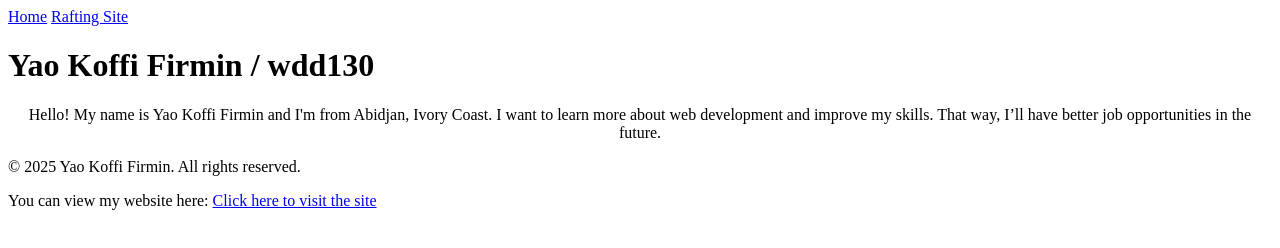
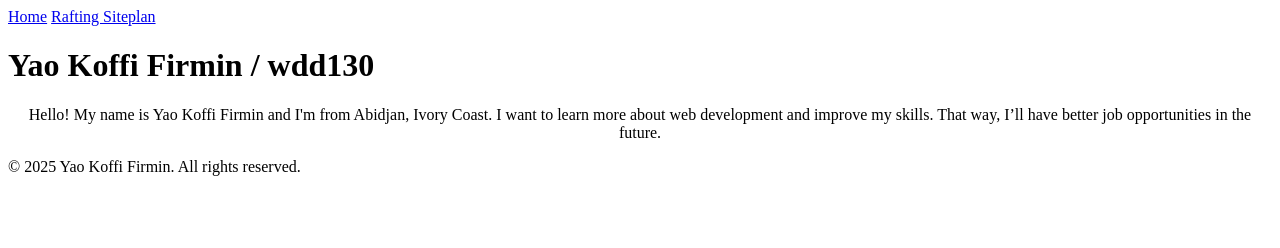
Before and after one commit to koffibyu25/wdd130, a plain HTML site: page index.html in a window 1280 px wide. Drawn offline with Linux system fonts and the light colour scheme.

Commit message:
Update index.html

```diff
--- a/index.html
+++ b/index.html
@@ -9,7 +9,7 @@
     <header>
         <nav>
             <a href="https://koffibyu25.github.io/wdd130/">Home</a>
-            <a href="wnr/">Rafting Site</a>
+            <a href="wnr/">Rafting Siteplan</a>
         </nav>
     </header>
 
@@ -26,10 +26,9 @@
     </main>
 
     <footer>
-        <p>© 2025 Yao Koffi Firmin. All rights reserved.</p>
+    <p>© 2025 Yao Koffi Firmin. All rights reserved.</p>
 
-        <!-- Clickable link to the deployed website -->
-        <p>You can view my website here: <a href="https://koffibyu25.github.io/wdd130/" target="_blank">Click here to visit the site</a></p>
+
     </footer>
 </body>
 </html>
```
